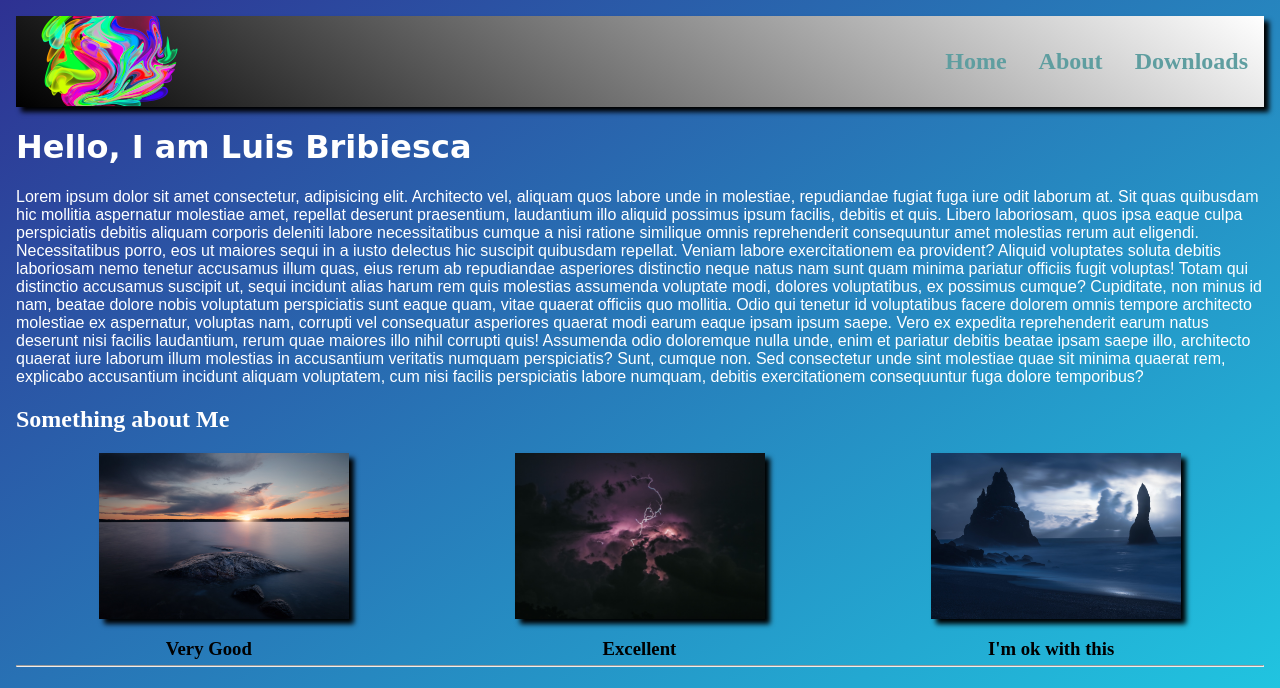
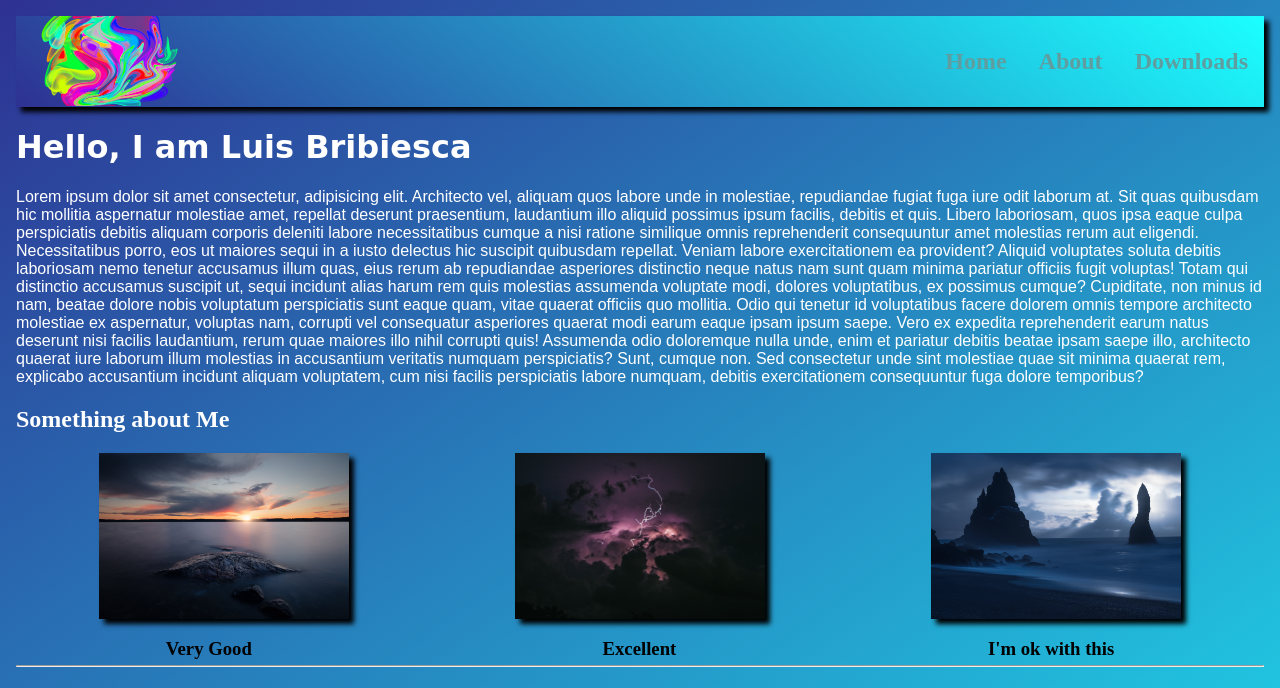
Before and after one commit to luisBribiesca/tempSite, a plain HTML site: page index.html in a window 1280 px wide. Shown: the top 688 px of the page. Drawn offline with Linux system fonts and the light colour scheme; a web font is replaced by a local one.

Commit message:
Update styles.css

```diff
--- a/styles.css
+++ b/styles.css
@@ -10,7 +10,7 @@ body{
     background-position: top;
 }
 .nav-bar{
-    background:linear-gradient(35deg,black,white);
+    background:linear-gradient(35deg,#2e3192,#1bffff);
     box-shadow: 5px 5px 5px black;
     display: flex;
     justify-content: flex-end;
```
